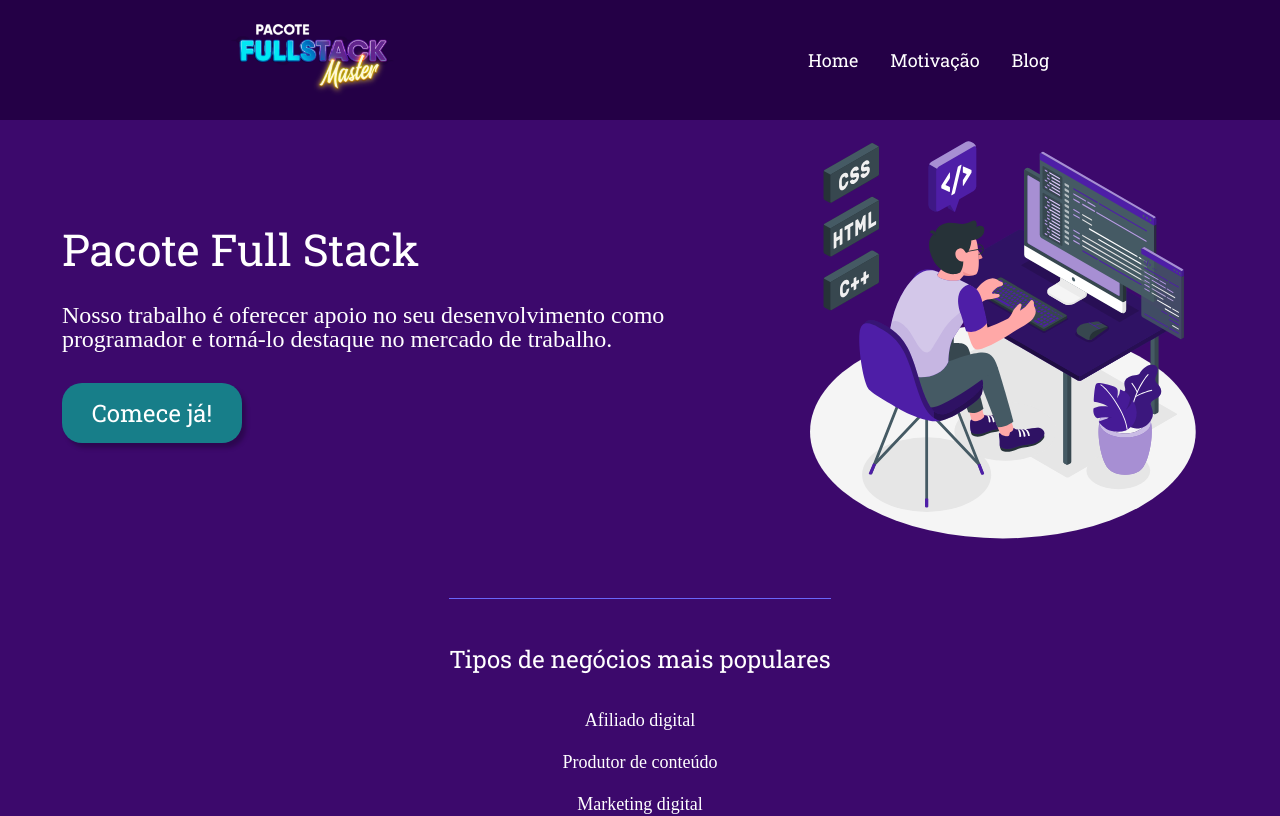
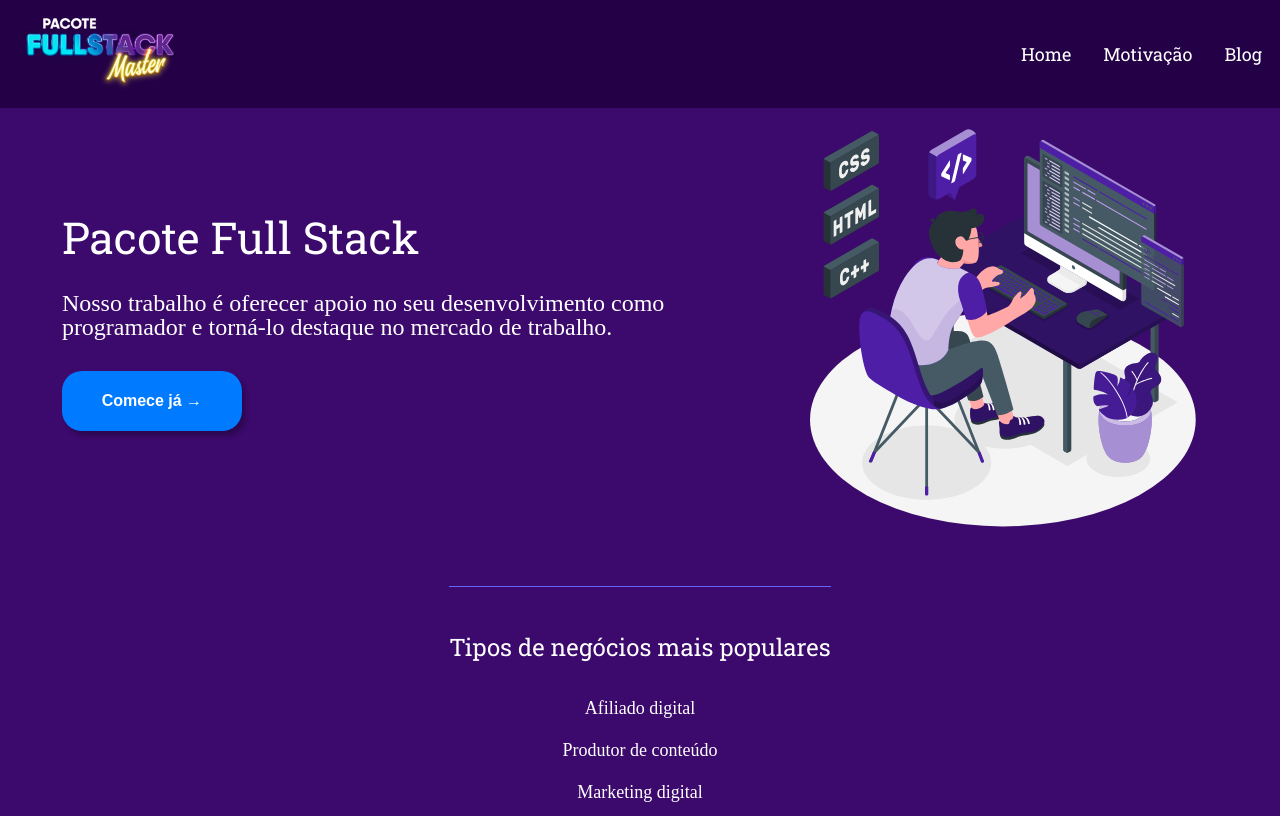
Before and after one commit to cecilia-ionara/Pacote-Full-Stack-Master, a plain HTML site: page index.html in a window 1280 px wide. Shown: the top 816 px of the page. Drawn offline with Linux system fonts and the light colour scheme.

Commit message:
Add files via upload

```diff
--- a/assets/css/blog.styles.css
+++ b/assets/css/blog.styles.css
@@ -17,6 +17,7 @@ body {
     align-items: center;
     justify-content: space-around;
     padding: 24px;
+    background-color: #240046;
 }
 
 .cabecalho-imagem {
@@ -40,6 +41,7 @@ body {
     justify-content: center;
     flex-wrap: wrap;
     font-family: Arial, Helvetica, sans-serif;
+    background-color: #3c096c;
 }
 
 .main__content {
@@ -57,7 +59,7 @@ body {
 .main__title {
     text-decoration: none;
     font-size: 22px;
-    color: #464646;
+    color: #ffffff;
     letter-spacing: 1.5;
 }
 
@@ -76,13 +78,14 @@ body {
     margin: 10px;
     font-size: 12px;
     font-style: italic;
+    color: #ffffff;
 }
 
 .main__tag {
     font-size: 14px;
     padding: 5px 7px;
-    color: #020CF7;
-    border: 1px solid #020CF7;
+    color: #ffffff;
+    border: 1px solid #ffffff;
     border-radius: 15px;
 }
 
@@ -100,6 +103,7 @@ body {
     margin-left: auto;
     margin-right: auto;
     font-size: 14px;
+    color: #ffffff;
 }
 
 .main__btn {
--- a/assets/css/galeria.styles.css
+++ b/assets/css/galeria.styles.css
@@ -45,6 +45,8 @@ main {
     left: 20px;
     margin: 0;
     opacity: 0;
+    color: rgb(255, 255, 255);
+    text-shadow: -1px -1px 0 #000, 1px -1px 0 #000, -1px 1px 0 #000, 1px 1px 0 #000;
 }
 
 .panel.active {
--- a/assets/css/styles.css
+++ b/assets/css/styles.css
@@ -15,9 +15,9 @@ body {
     background-color: #240046;
     display: flex;
     flex-direction: row;
-    justify-content: space-around;
+    justify-content: space-between;
     align-items: center;
-    padding: 24px;
+    padding: 18px;
 }
 
 .cabecalho-imagem {
@@ -68,23 +68,39 @@ body {
     color: #ffffff;
 }
 
-.conteudo-principal-mensagem-botao {
-    background-color: #177e89;
+.conteudo-principal-mensagem-botao{
+    position: relative;
+    display: inline-block;
+    padding: 12px 24px;
+    font-size: 16px;
+    font-weight: bold;
+    color: #fff;
+    background-color: #007bff;
+
+    cursor: pointer;
+    overflow: hidden;
+
     width: 180px;
     height: 60px;
     border: none;
     box-shadow: 4px 5px 4px rgba(0, 0, 0, 0.25);
     border-radius: 20px;
-
-    font-family: 'Roboto Slab', serif;
-    font-weight: 400;
-    font-size: 24px;
-    color: #ffffff;
-    cursor: pointer;
 }
 
-.conteudo-principal-mensagem-botao:hover {
-    background-color: #6A65FA;
+.conteudo-principal-mensagem-botao:before {
+    content: "";
+    position: absolute;
+    top: 0;
+    left: -100%;
+    width: 100%;
+    height: 100%;
+    background-color: rgba(255, 255, 255, 0.2);
+    transition: all 0.3s ease-out;
+}
+
+.conteudo-principal-mensagem-botao:hover:before {
+left: 0;
+
 }
 
 .conteudo-principal-mensagem-imagem {
@@ -131,3 +147,7 @@ body {
 .rodape-imagem {
     height: 40px;
 }
+
+* {
+    user-select: none;
+  }
--- a/index.html
+++ b/index.html
@@ -26,9 +26,9 @@
                     <br>
                     programador e torná-lo destaque no mercado de trabalho.
                 </h2>
-                <a style="text-decoration: none; color: white;" href=" https://go.hotmart.com/P81326598U?dp=1">
+                <a  href="https://go.hotmart.com/P81326598U?dp=1" style="text-decoration: none; color: white; display: inline-block; width: 150px;" >
                     <button class="conteudo-principal-mensagem-botao">
-                        Comece já!
+                        Comece já →
                     </button>
                 </a>
             </div>
```
